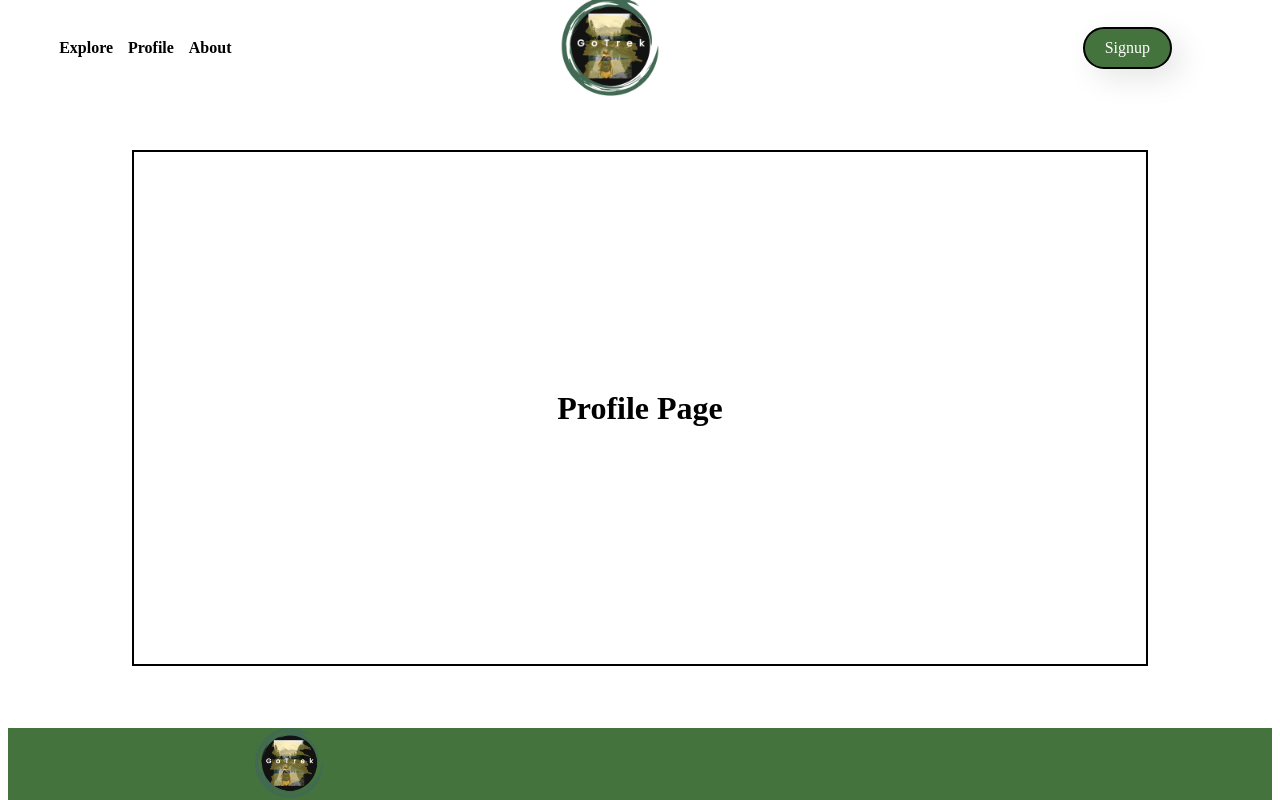
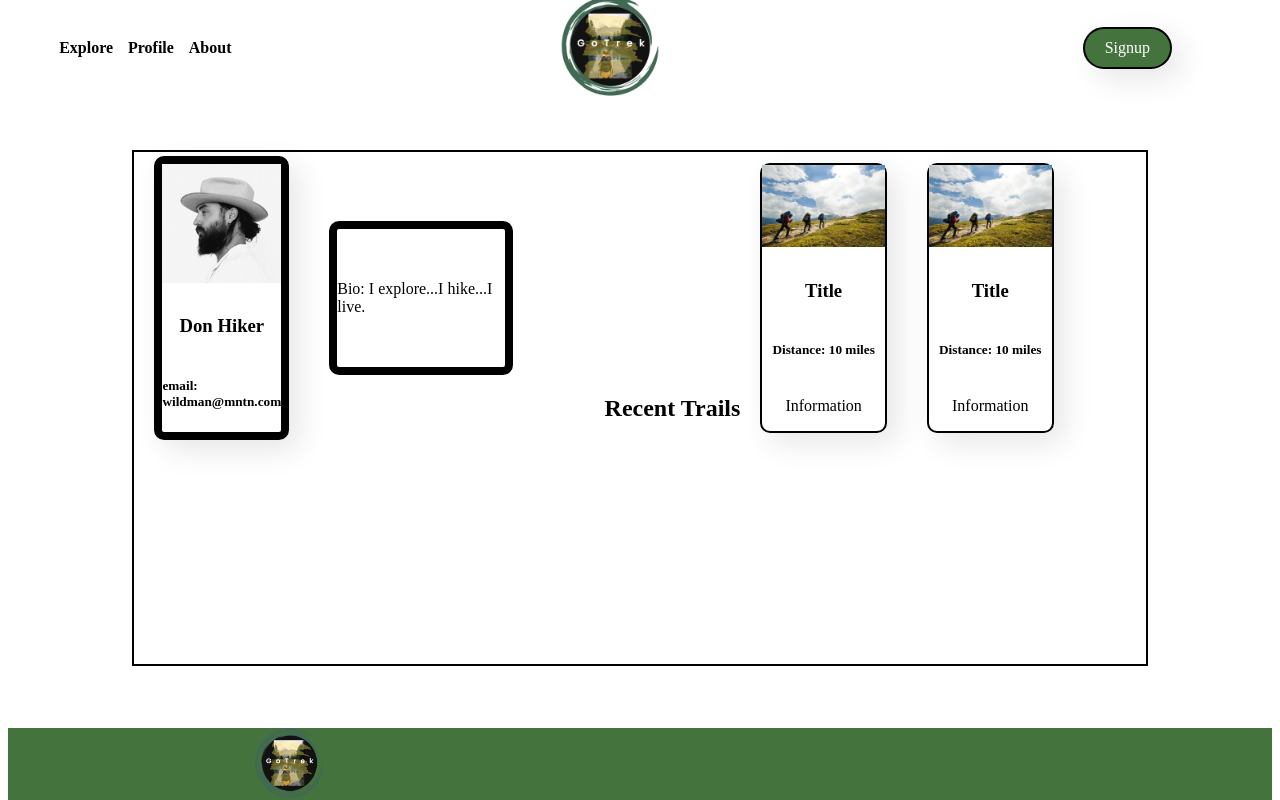
Before and after one commit to Dcastro99/GoTrek, a React (Create React App) app in the folder frontend/: page /profile in a window 1280 px wide. Shown: the top 800 px of the page. Built offline with nearby package versions, Linux system fonts and the light colour scheme.

Commit message:
worked on profile.js

```diff
--- a/frontend/package.json
+++ b/frontend/package.json
@@ -9,7 +9,9 @@
     "@testing-library/jest-dom": "^5.16.5",
     "@testing-library/react": "^13.4.0",
     "@testing-library/user-event": "^13.5.0",
+    "auth0": "^2.42.0",
     "axios": "^0.27.2",
+    "bootstrap": "^5.2.1",
     "react": "^18.2.0",
     "react-bootstrap": "^2.5.0",
     "react-dom": "^18.2.0",
--- a/frontend/src/components/Profile/ProfileElements.js
+++ b/frontend/src/components/Profile/ProfileElements.js
@@ -12,9 +12,76 @@ export const ProfileContainer = styled.div`
 export const ProfileWrapper = styled.div`
     display: flex;
     align-items: center;
-    justify-content: center;
+    justify-content: left;
     width: 80%;
     height: 80%;
     border: 2px solid black;
     /* background: lightblue; */
 `;
+export const ProfileCard = styled.div`
+    display: flex;
+    flex-direction: column;
+    align-items: center;
+    justify-content: center;
+    border-radius: 10px;
+    border: 8px solid black;
+    width: 25%;
+    margin: 20px;
+    margin-bottom: 15rem;
+    box-shadow: 10px 10px 30px rgba(0, 0, 0, 0.1);
+`;
+export const ProfileImage = styled.div`
+    img{
+        width: 100%;
+    }
+`;
+export const ProfileInformation = styled.div`
+    display: flex;
+    flex-direction: column;
+    align-items: center;
+    justify-content: center;
+    /* background: lightblue; */
+    /* border: 2px solid black; */
+    width: 100%;
+    /* border: 2px solid black; */
+    margin-top: 10px;
+`;
+export const ProfileBio = styled.div`
+box-sizing:border-box;
+display: flex;
+flex-direction: column;
+align-items:left;
+justify-content: center;
+border-radius: 10px;
+border: 8px solid black;
+width: 40%;
+height: 30%;
+margin: 20px;
+margin-bottom: 15rem;
+// box-shadow: 10px 10px 30px rgba(0, 0, 0, 0.1);
+
+`;
+
+export const ProfileTrailContainer = styled.div`
+    display: flex;
+    flex-direction: row;
+    align-items: center;
+    justify-content: center;
+    width:30%
+    height: 30%;
+    // border: 8px solid black;
+    /* background: lightgreen; */
+`;
+export const ProfileTrailCards = styled.div`
+    display: flex;
+    flex-direction: column;
+    align-items: center;
+    justify-content: center;
+    border-radius: 10px;
+    border: 2px solid black;
+    width: 20%;
+    heigth: 10%;
+    margin: 20px;
+    margin-bottom: 15rem;
+    box-shadow: 10px 10px 30px rgba(0, 0, 0, 0.1);
+`;
--- a/frontend/src/components/Profile/index.js
+++ b/frontend/src/components/Profile/index.js
@@ -1,14 +1,81 @@
 import React from 'react'
-import { ProfileContainer, ProfileWrapper } from './ProfileElements';
-
+// import { useAuth0 } from "@auth0/auth0-react";
+import { ProfileContainer, ProfileWrapper, ProfileCard, ProfileImage, ProfileInformation, ProfileBio, ProfileTrailContainer, ProfileTrailCards } from './ProfileElements';
+import photo from '../../assets/images/masterHiker.jpeg';
+import photo1 from '../../assets/images/hike.jpg';
 function Profile() {
   return (
     <ProfileContainer>
-        <ProfileWrapper>
-            <h1>Profile Page</h1>
-        </ProfileWrapper>
+      <ProfileWrapper>
+        <ProfileCard>
+          <ProfileImage>
+            <img src={photo} alt='hiking' />
+          </ProfileImage>
+          <ProfileInformation>
+            <h3>Don Hiker</h3>
+            <h5>email: wildman@mntn.com</h5>
+          </ProfileInformation>
+        </ProfileCard>
+        <ProfileBio>
+          <p>Bio: I explore...I hike...I live.</p>
+        </ProfileBio>
+        <ProfileTrailContainer>
+          <h2>Recent Trails</h2>
+          <ProfileTrailCards>
+            <ProfileImage>
+              <img src={photo1} alt='hiking' />
+            </ProfileImage>
+            <ProfileInformation>
+              <h3>Title</h3>
+              <h5>Distance: 10 miles</h5>
+              <p>Information</p>
+            </ProfileInformation>
+
+          </ProfileTrailCards>
+          <ProfileTrailCards>
+            <ProfileImage>
+              <img src={photo1} alt='hiking' />
+            </ProfileImage>
+            <ProfileInformation>
+              <h3>Title</h3>
+              <h5>Distance: 10 miles</h5>
+              <p>Information</p>
+            </ProfileInformation>
+
+          </ProfileTrailCards>
+        </ProfileTrailContainer>
+      </ProfileWrapper>
     </ProfileContainer>
   )
-}
 
-export default Profile
+};
+// const Profile = () => {
+//   const { user, isAuthenticated, isLoading } = useAuth0();
+
+//   if (isLoading) {
+//     return (
+//       <ProfileContainer>
+//         <ProfileWrapper>
+//           <div>Loading ...</div>
+//         </ProfileWrapper>
+//       </ProfileContainer>
+//     )
+//   }
+
+//   return (
+//     isAuthenticated && (
+//       <ProfileContainer>
+//         <ProfileWrapper>
+//           <div>
+//             <img src={user.picture} alt={user.name} />
+//             <h2>{user.name}</h2>
+//             <p>{user.email}</p>
+//             {/* <Content /> */}
+//           </div>
+//         </ProfileWrapper>
+//       </ProfileContainer>
+//     )
+//   );
+// };
+
+export default Profile;
--- a/frontend/src/components/Signup/index.js
+++ b/frontend/src/components/Signup/index.js
@@ -4,9 +4,9 @@ import { SignupContainer, SignupWrapper } from './SignupElements';
 function Signup() {
   return (
     <SignupContainer>
-        <SignupWrapper>
-            <h1>Signup</h1>
-        </SignupWrapper>
+      <SignupWrapper>
+        <h1>Signup</h1>
+      </SignupWrapper>
     </SignupContainer>
   )
 }
--- a/frontend/src/components/Splash/index.js
+++ b/frontend/src/components/Splash/index.js
@@ -1,5 +1,4 @@
-import React, { useState } from 'react'
-
+import React from 'react'
 import { SplashContainer, CarouselContainer, TrailsNearbyContainer } from './SplashElements';
 import Carousel from '../Carousel';
 import TrailCards from '../TrailCards';
```
Also changed, not shown: frontend/src/App.js (+5 -5 lines), frontend/src/components/Login.js (added, +10 -0 lines), frontend/src/components/Logout.js (added, +15 -0 lines), frontend/src/components/Navbar/index.js (+5 -5 lines), frontend/src/index.js (+8 -3 lines), frontend/src/assets/images/masterHiker.jpeg (added), frontend/src/components/TrailCards/index.js (indentation only), 1 other file (tests, documents, lock files or other folders).
